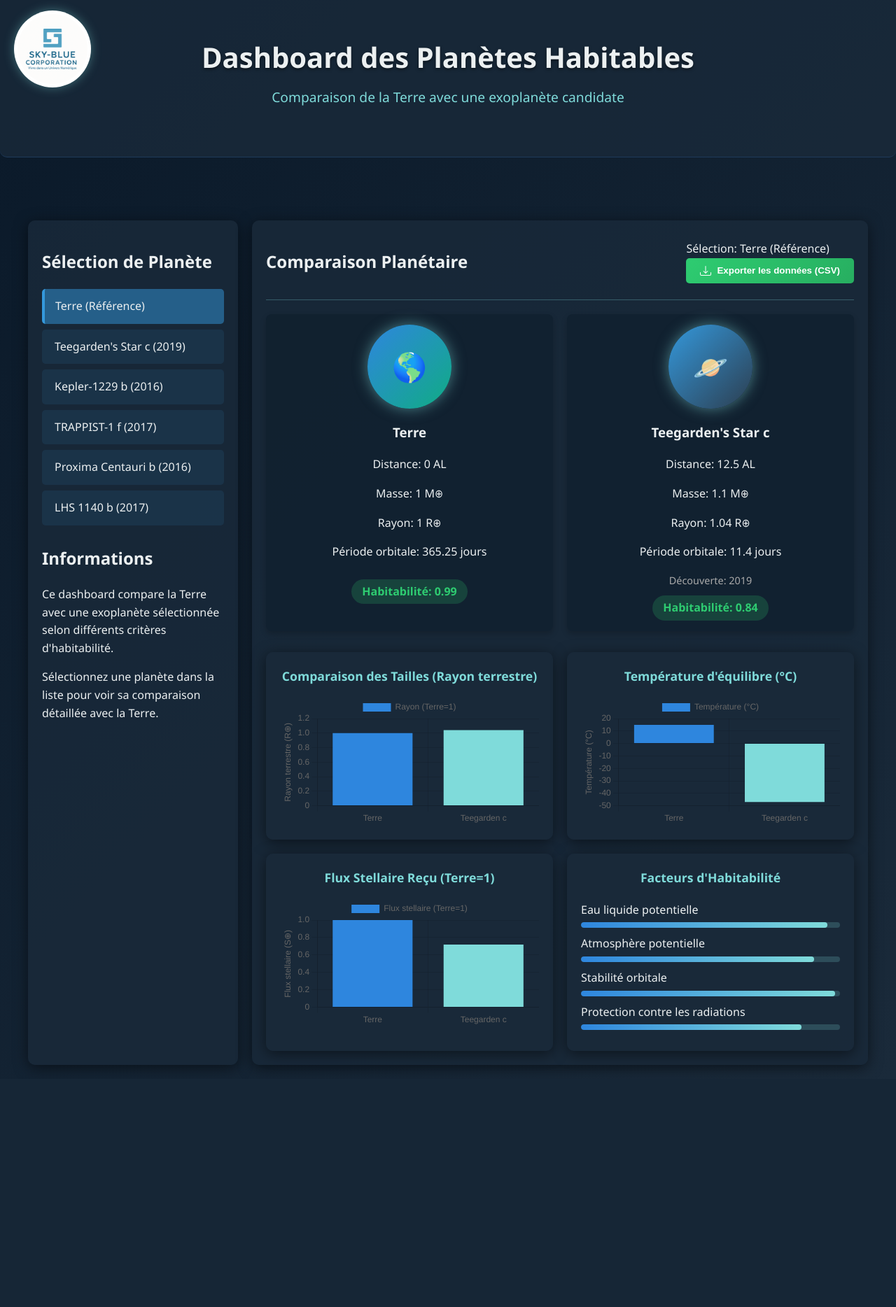
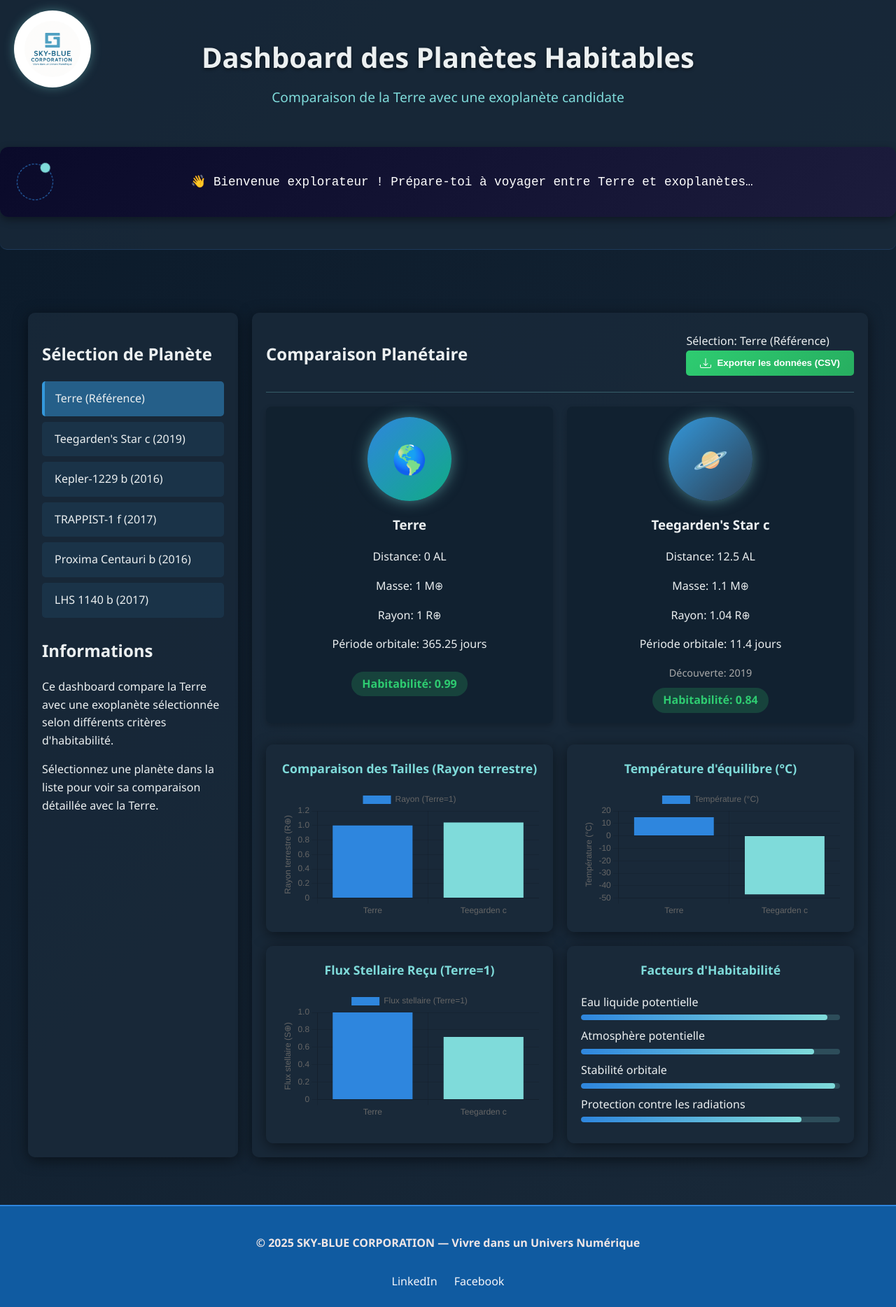
Before and after one commit to Claude7776/Dashboard_Explo_Planet, a Flask app: page / in a window 1280 px wide. Shown: the whole page at 70% size. Before the commit the page ends 1531 px from the top, so only its background shows below. Run offline with Flask 3, Linux system fonts and the light colour scheme.

Commit message:
Ajout du bot animé de bienvenue avec effet typewriter et planète orbitante - Création d'une zone #welcomeBot dans le dashboard - Animation fade-in + texte en machine à écrire - Ajout d'une planète 🪐 orbitante en CSS pour immersion cosmique - Narration dynamique avec messages aléatoires

```diff
--- a/static/css/component.css
+++ b/static/css/component.css
@@ -14,8 +14,8 @@
 }
 
 .logo-img {
-    width: 100%;
-    height: 100%;
+    width: 80%;
+    height: 80%;
     object-fit: contain;
     border-radius: 50%;
 }
@@ -192,3 +192,86 @@ h1 {
 .filter-options input[type="range"] {
     width: 100%;
 }
+
+.dashboard-footer {
+  background: #105ba1;
+  color: #f0e6e6;
+  padding: 1.5rem;
+  margin-top: 3rem;
+  text-align: center;
+  border-top: 2px solid #2e86de;
+}
+
+.footer-container {
+  display: flex;
+  flex-direction: column;
+  align-items: center;
+  gap: 0.8rem;
+}
+
+.footer-nav {
+  display: flex;
+  gap: 1.5rem;
+}
+
+.footer-nav a {
+  color: #f5f6fa;
+  text-decoration: none;
+  transition: color 0.3s ease;
+}
+
+.footer-nav a:hover {
+  color: #0d2f50;
+}
+
+.welcome-bot {
+  background: linear-gradient(135deg, #0a0a2a, #1c1c3c);
+  color: #fff;
+  padding: 1.5rem;
+  border-radius: 12px;
+  margin: 1rem 0;
+  font-size: 1.1rem;
+  line-height: 1.6;
+  box-shadow: 0 4px 12px rgba(0,0,0,0.4);
+  display: flex;
+  align-items: center;
+  gap: 1rem;
+  animation: fadeInBot 1.5s ease forwards;
+  opacity: 0;
+}
+
+@keyframes fadeInBot {
+  from { opacity: 0; transform: translateY(20px); }
+  to { opacity: 1; transform: translateY(0); }
+}
+
+/* Orbite animée */
+.orbit {
+  width: 50px;
+  height: 50px;
+  border: 1px dashed #2e86de;
+  border-radius: 50%;
+  position: relative;
+  animation: spin 6s linear infinite;
+}
+
+.planet {
+  width: 14px;
+  height: 14px;
+  background: #7fdbda;
+  border-radius: 50%;
+  position: absolute;
+  top: -7px;
+  left: 50%;
+  transform: translateX(-50%);
+}
+
+@keyframes spin {
+  from { transform: rotate(0deg); }
+  to { transform: rotate(360deg); }
+}
+
+.bot-text {
+  font-family: "Courier New", monospace;
+  flex: 1;
+}
--- a/static/script/nasa.js
+++ b/static/script/nasa.js
@@ -36,5 +36,33 @@ async function loadNEO() {
     `);
   });
 }
+
+function typeWriterEffect(element, text, speed = 50) {
+  let i = 0;
+  function typing() {
+    if (i < text.length) {
+      element.textContent += text.charAt(i);
+      i++;
+      setTimeout(typing, speed);
+    }
+  }
+  typing();
+}
+
+function welcomeBotMessage() {
+  const messages = [
+    "👋 Bienvenue explorateur ! Prépare-toi à voyager entre Terre et exoplanètes…",
+    "🌌 Aujourd’hui, notre dashboard ouvre une fenêtre sur l’univers numérique.",
+    "🚀 Chaque planète dévoile ses secrets : distance, vitesse, habitabilité…",
+    "✨ Souviens-toi : les chiffres ne sont pas que des données, ce sont des histoires."
+  ];
+
+  const randomMessage = messages[Math.floor(Math.random() * messages.length)];
+  const botElement = document.querySelector("#welcomeBot .bot-text");
+  botElement.textContent = ""; // reset
+  typeWriterEffect(botElement, randomMessage, 40);
+}
+
+window.addEventListener("DOMContentLoaded", welcomeBotMessage);
 loadNEO();
 loadAPOD();
--- a/template/dashboard.html
+++ b/template/dashboard.html
@@ -18,6 +18,12 @@
             <h1>Dashboard des Planètes Habitables</h1>
             <p class="subtitle">Comparaison de la Terre avec une exoplanète candidate</p>
         </div>
+            <div id="welcomeBot" class="welcome-bot">
+  <div class="orbit">
+    <div class="planet"></div>
+  </div>
+  <div class="bot-text"></div>
+</div>
     </header>
     <div id="galacticNav" class="container"></div>
     <div class="container">
@@ -315,6 +321,15 @@
 
 
     </script>
+    <footer class="dashboard-footer">
+  <div class="footer-container">
+    <p><strong>© 2025 SKY-BLUE CORPORATION — Vivre dans un Univers Numérique</strong></p>
+    <nav class="footer-nav">
+      <a href="https://www.linkedin.com/in/claude-médine-gambigha" target="_blank" rel="noopener noreferrer">LinkedIn</a>
+      <a href="https://www.facebook.com/ta-page" target="_blank" rel="noopener noreferrer">Facebook</a>
+    </nav>
+  </div>
+</footer>
     <script src="/static/script/nasa.js"></script>
 </body>
 </html>
```
Also changed, not shown: static/css/layout.css (line endings or trailing spaces).
